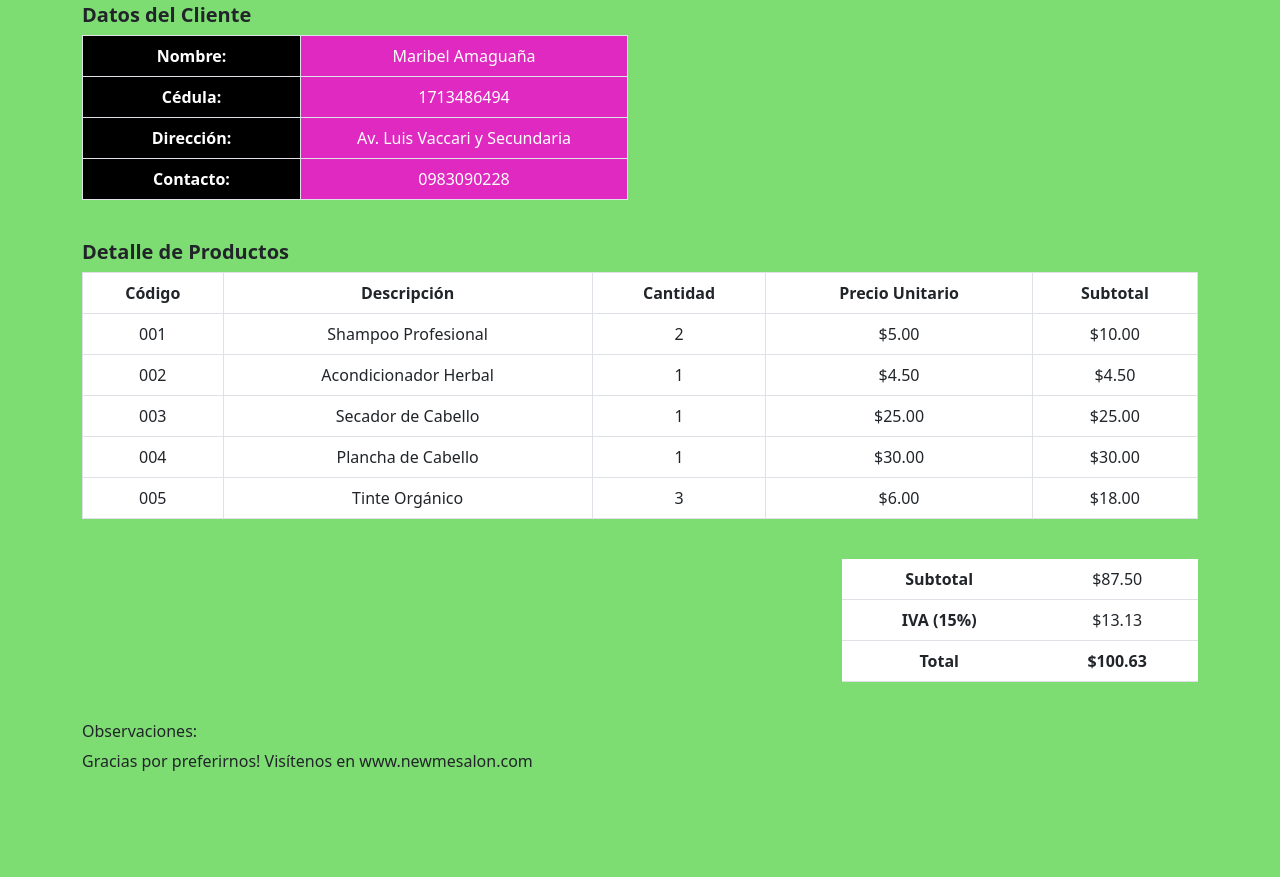
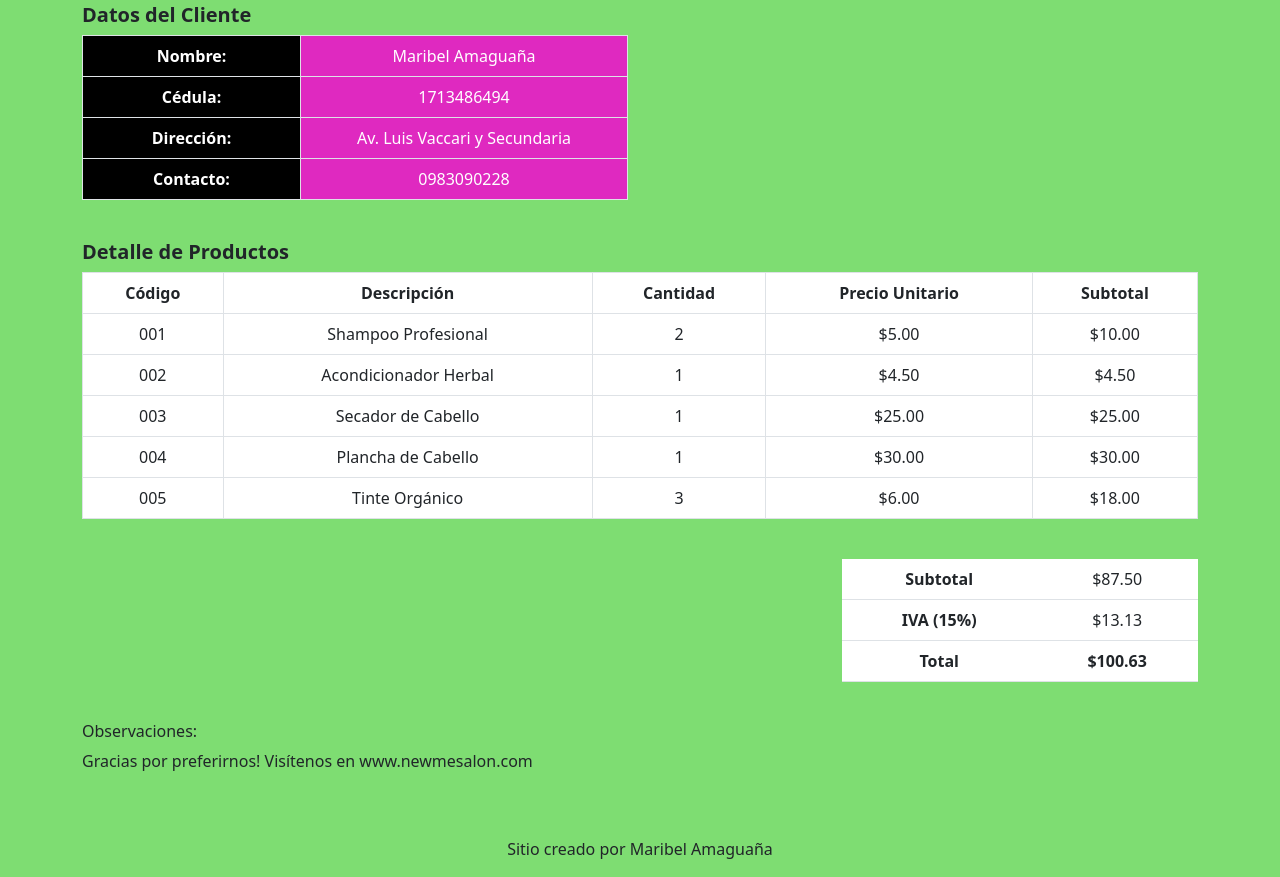
Before and after one commit to Maribelha13/factura-bootstrap, a plain HTML site: page index.html in a window 1280 px wide. Shown: the part 275-1152 px from the top of the page. Before the commit the page ends 1112 px from the top, so only its background shows below. Drawn offline with nearby package versions, Linux system fonts and the light colour scheme.

Commit message:
Agregado pie de página con autor

```diff
--- a/index.html
+++ b/index.html
@@ -5,7 +5,7 @@
   <meta name="viewport" content="width=device-width, initial-scale=1.0" />
   <title>Factura Proforma</title>
 
-  <!-- Bootstrap CSS -->
+  <!-- Bootstrap CSS nos permite -->
   <link href="https://cdn.jsdelivr.net/npm/bootstrap@5.3.0/dist/css/bootstrap.min.css" rel="stylesheet" />
 
   <!-- Hoja de estilo personalizada -->
@@ -98,5 +98,7 @@
       </div>
     </div>
   </div>
+  <p class="text-center mt-5">Sitio creado por Maribel Amaguaña </p>
+
 </body>
 </html>
```
